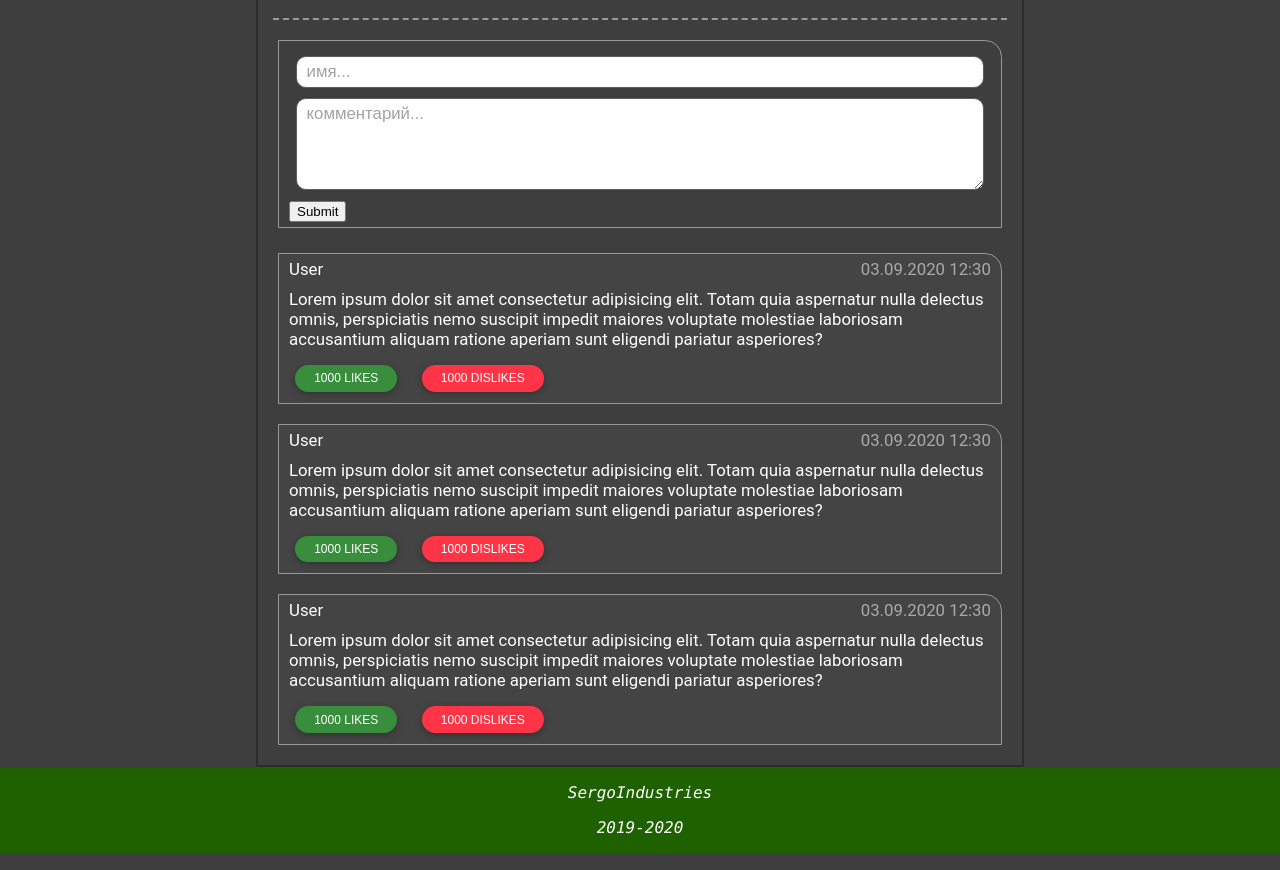
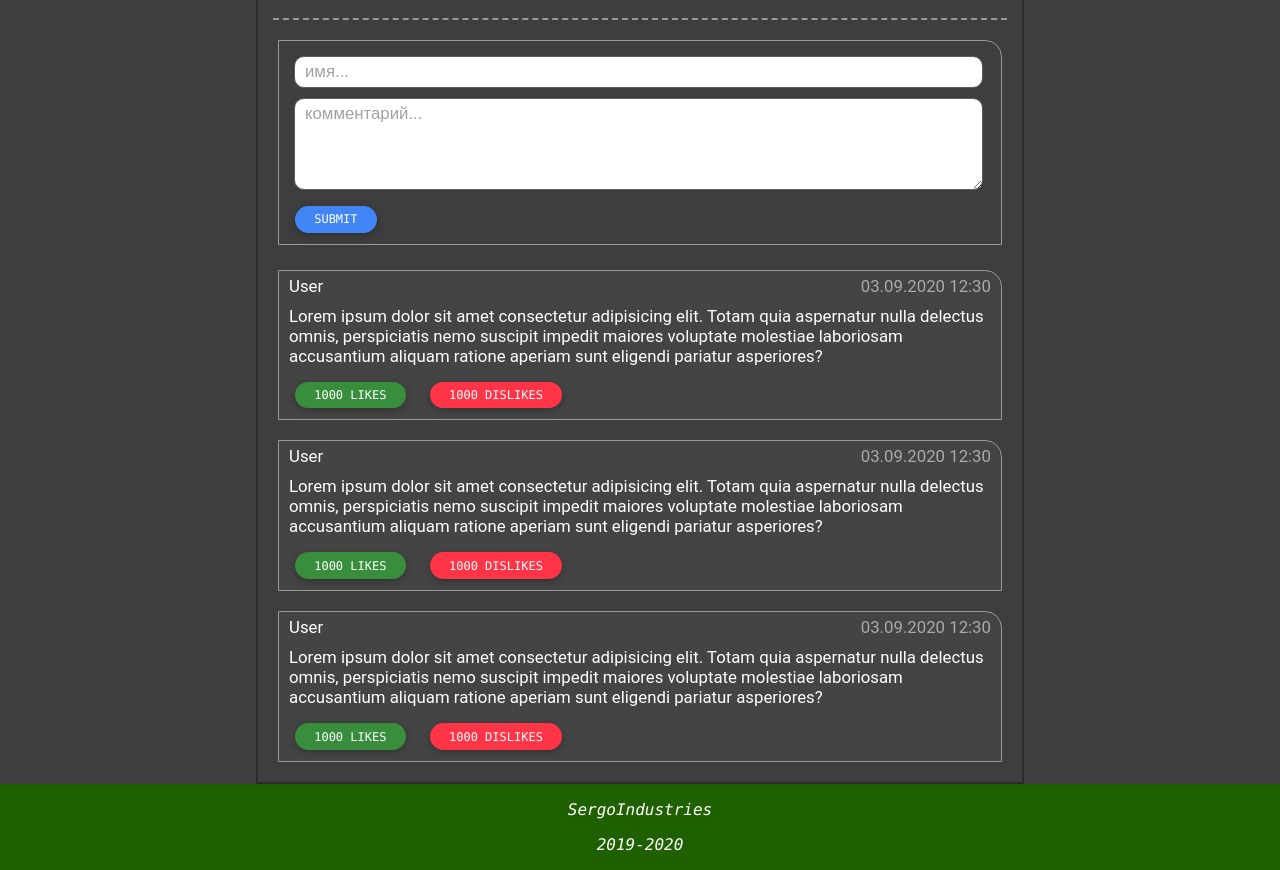
Before and after one commit to Cet500/MGS, a PHP site: page /article.html in a window 1280 px wide. Shown: the part 2418-3288 px from the top of the page. Run offline with PHP 8.4, Linux system fonts and the light colour scheme.

Commit message:
finally update comments

```diff
--- a/template/article.html
+++ b/template/article.html
@@ -170,7 +170,7 @@
 
 					<textarea class="input input-form" placeholder="комментарий..." rows="4"></textarea>
 
-					<input type="submit"></input>
+					<input class="btn btn-mc btn-rounded btn-primary" type="submit"></input>
 				</form>
 			</section>
 
--- a/template/css/global-libs.css
+++ b/template/css/global-libs.css
@@ -3,6 +3,7 @@
 /* -------------------- btn-base -------------------- */
 
 .btn{
+	font-family: Consolas;
 	margin: .375rem;
 	color: inherit;
 	text-transform: uppercase;
@@ -232,7 +233,7 @@
 	display: block;
 	font-size: 1em;
 	color: #000000;
-	margin: 10px auto;
+	margin: 10px 5px;
 	padding: 5px 10px;
 	border-radius: 10px;
 	width: 95%;
```
